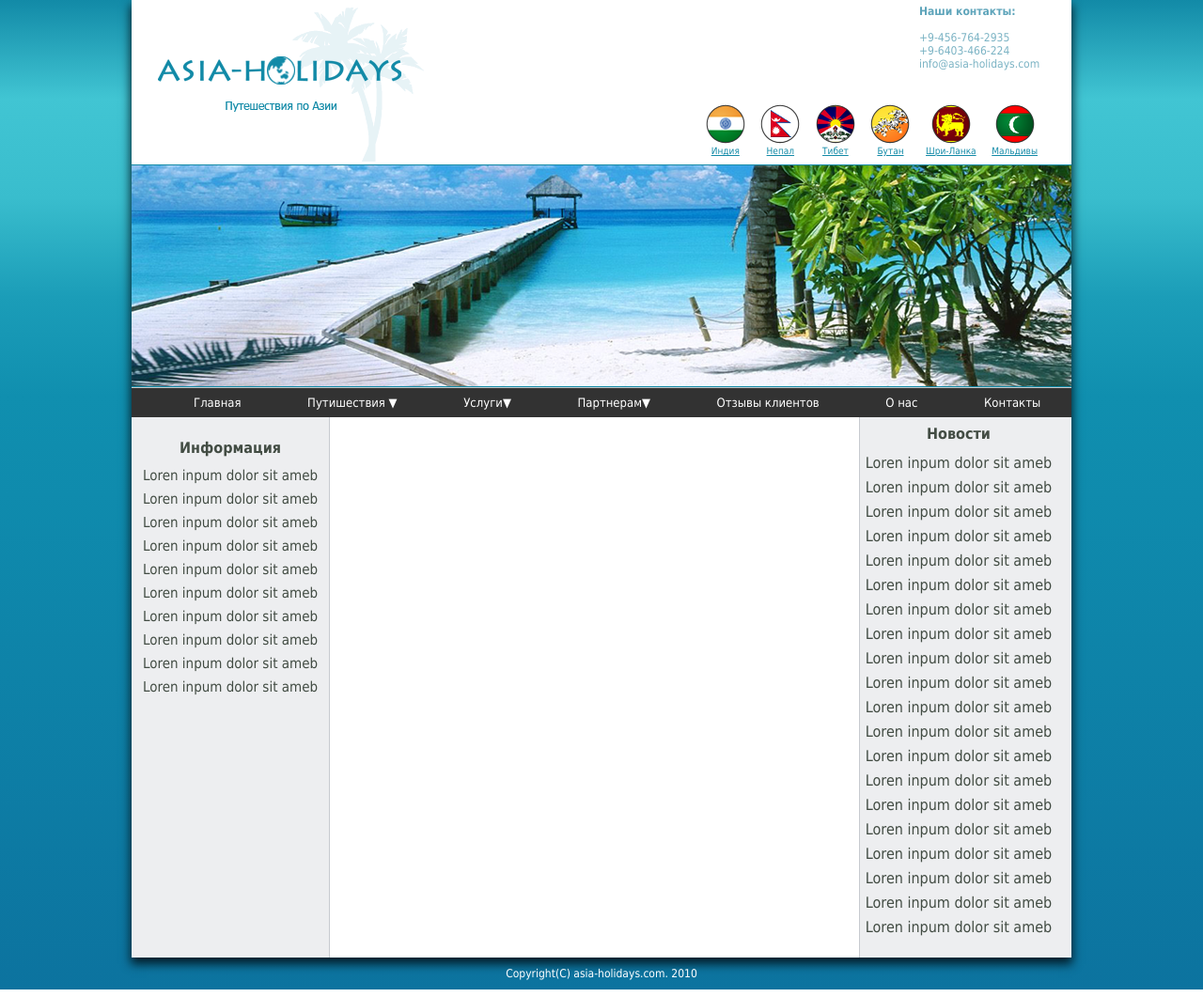
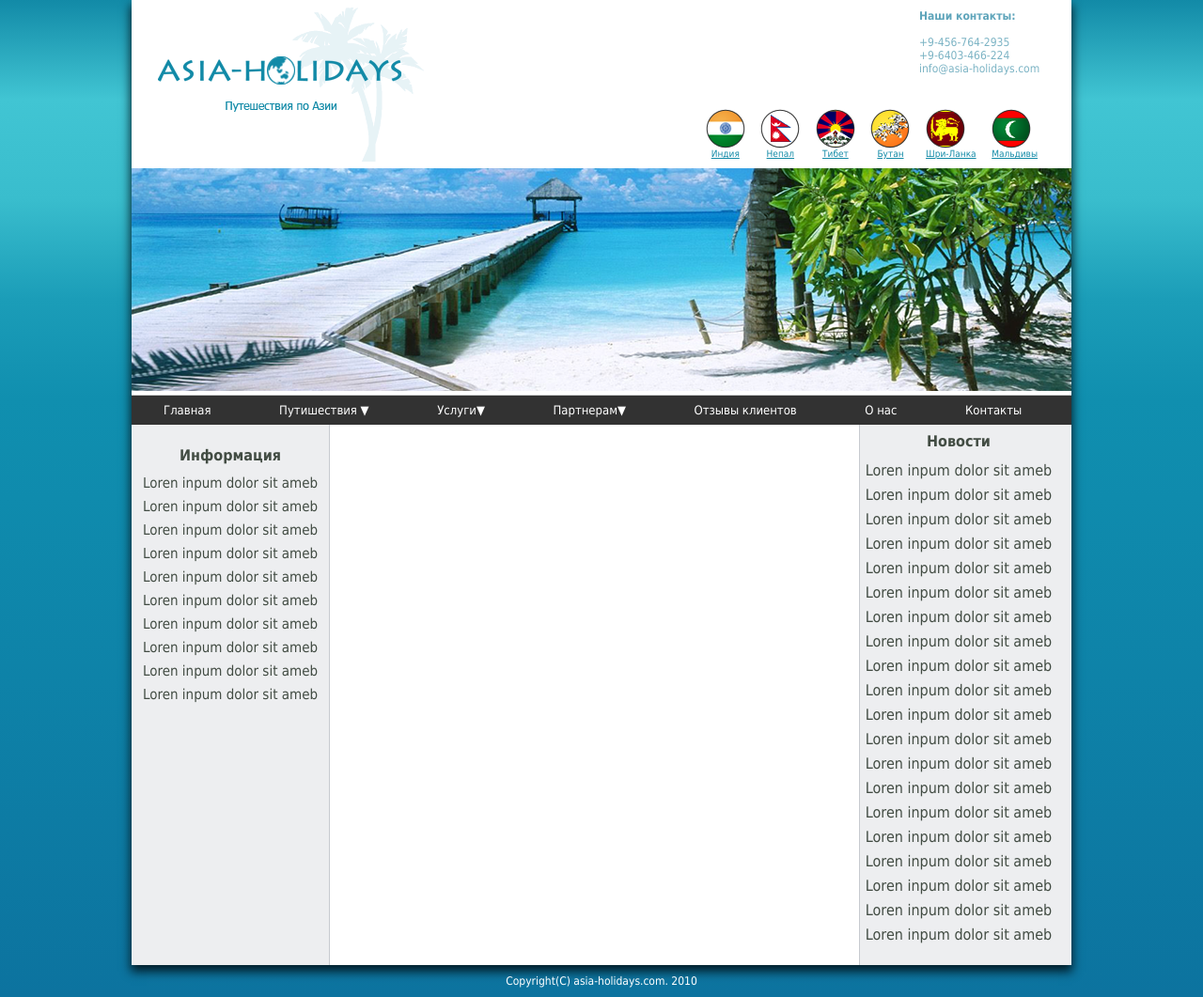
Before and after one commit to EgorZima/Hom-work, a plain HTML site: page Maldivi/index.html in a window 1280 px wide. Shown: the whole page at 94% size. Drawn offline with Linux system fonts and the light colour scheme.

Commit message:
Corrected the code

```diff
--- a/Cadastre/css/style.css
+++ b/Cadastre/css/style.css
@@ -2,25 +2,9 @@
 	margin: 0;
 	padding: 0;
 }
-
-@font-face {
-  font-family: "helvetica";
-  font-weight: normal;
-  font-style: normal;
-  src: url("../fonts/helveticaneue-thin-webfont.eot");
-  src: url("../fonts/helveticaneue-thin-webfont.eot?#iefix") format("embedded-opentype"),
-  url("../fonts/helveticaneue-thin-webfont.woff2") format("woff2"),
-  url("../fonts/helveticaneue-thin-webfont.woff") format("woff"),
-  url("../fonts/helveticaneue-thin-webfont.ttf") format("truetype");
-}
-
-body{
-	 font-family: helvetica, Arial, sans-serif;
-}
-
 .wrapper{
-	width: 1215px;
 	margin: 0 auto;
+	width: 100%
 }
 
 .clearfix{
@@ -28,21 +12,27 @@ body{
 	display: block;
 	clear: both;
 }
+.center{
+	width: 1215px;
+	margin: 0 auto;
+}
 
 .header{
-	width: 1215px;
+	width: 100%;
 	height: 34px;
 	background: url(../img/main-background.jpg);
 }
 
 .main-menu{
 	position: relative;
+	text-align: center;
 }
 
 .menu{
-	float: right;
 	margin: 0;
 	padding: 0;
+	width: 1215px;
+	margin: 0 auto
 }
 
 .menu li{
--- a/FS/css/main.css
+++ b/FS/css/main.css
@@ -208,6 +208,9 @@ input[placeholder] {
 	color: #225874;
 	font-size: 15px;
 }
+.loren{
+	padding-bottom: 12px;
+}
 hr {
 	margin-left: 20px;
 	margin-right: 20px;
--- a/Maldivi/css/main.css
+++ b/Maldivi/css/main.css
@@ -2,6 +2,7 @@
 *{
 	margin: 0;
 	padding: 0;
+
 }
 body{
 	background: #40c6d3;
@@ -56,21 +57,21 @@ header::before {
 .contacts{
 	width: 40%;
 	float: right;
-	padding-top: 5px;
+	padding-top: 10px;
 	padding-right: 32px;
 }
 
-p{
+.number{
     padding-left: 270px;
 	color:#5fa5bb;
 	text-align: left;
 	font-size: 12px;
 }
-p a{
+.number a{
 	color:#7bb3c4;
 	text-decoration: none;
 }
-p a:hover{
+.number a:hover{
 	color:#424c43;
 }
 .menu{
@@ -88,6 +89,7 @@ p a:hover{
 	margin: 0;
 
 	text-align: center;
+	padding-bottom: 10px;
 }
 .menu a{
 	display: block;
@@ -96,12 +98,11 @@ p a:hover{
 	color: #128aa7;
 }
 
-.photo{
-    border-top:1px solid #128aa7;
-	border-bottom:1px solid #128aa7;
-	background:url(../img/photo.png);
-	height: 235px;
+.menu img{
+	display: block;
 }
+
+
 
 .travel-menu{
 	background: #323232;
@@ -119,9 +120,8 @@ p a:hover{
 	color: #fff;
 	text-decoration: none;
 	font-size: 13px;
-	padding-top: 8px;
-	padding-bottom: 8px;
-	padding-left: 66px;
+
+	padding:8px 34px 8px 34px;
 }
 
 .way{
@@ -136,10 +136,12 @@ p a:hover{
 	border-top:1px solid black;
 	box-shadow:  0 5px 10px 0 #404040;
 }
+
 .way li{
 	display: block;
     list-style: none;
 }
+
 .way a{
 	display: block;
 	padding: 0;
@@ -150,6 +152,8 @@ p a:hover{
 .downmenu:hover .way {
 	display: block;
 }
+
+
 .information{
 	float: left;
 	height: 560px;
@@ -161,6 +165,7 @@ p a:hover{
 	border-right: 1px solid #c7cacf;
 	padding-top: 15px;
 	line-height: 25px;
+
 }
 h2 {
 	font-size: 16px;
--- a/Maldivi/index.html
+++ b/Maldivi/index.html
@@ -15,7 +15,7 @@
 							</div>
 
 						<div class="contacts">
-							<p><b>Наши контакты:</b><br>
+							<p class="number"><b>Наши контакты:</b><br>
 								<br>
 
 
@@ -26,18 +26,19 @@
 						</div>
 
 						    <ul class="menu">
-							    <li><a href="#"> <img src="img/india.png" alt="India"><br> Индия</a></li>
-							    <li><a href="#"> <img src="img/nepal.png" alt="Nepal"><br> Непал </a></li>
-							    <li><a href="#"> <img src="img/tybet.png" alt="Tybet"><br> Тибет </a></li>
-							    <li><a href="#"> <img src="img/butan.png" alt="Butan"><br> Бутан </a></li>
-							    <li><a href="#"> <img src="img/lanka.png" alt="Shri-Lanka"><br>Шри-Ланка  </a></li>
-							    <li><a href="#"> <img src="img/maldivi.png" alt="Maldivi"><br>Мальдивы </a></li>
+							    <li><a href="#"> <img src="img/india.png" alt="India"> Индия</a></li>
+							    <li><a href="#"> <img src="img/nepal.png" alt="Nepal"> Непал </a></li>
+							    <li><a href="#"> <img src="img/tybet.png" alt="Tybet"> Тибет </a></li>
+							    <li><a href="#"> <img src="img/butan.png" alt="Butan"> Бутан </a></li>
+							    <li><a href="#"> <img src="img/lanka.png" alt="Shri-Lanka">Шри-Ланка  </a></li>
+							    <li><a href="#"> <img src="img/maldivi.png" alt="Maldivi">Мальдивы </a></li>
 						    </ul>
 					    </div>
 			</header>
 
 					 <div class="content clearfix">
 						<div class="photo">
+							<img src="img/photo.png" alt="photo">
 						</div>
 
 						<ul class="travel-menu">
@@ -61,6 +62,7 @@
 
 						<div class="information">
 							<h2>Информация</h2>
+						    <p class="loren">Loren inpum dolor sit ameb
 						    Loren inpum dolor sit ameb
 						    Loren inpum dolor sit ameb
 						    Loren inpum dolor sit ameb
@@ -69,13 +71,12 @@
 						    Loren inpum dolor sit ameb
 						    Loren inpum dolor sit ameb
 						    Loren inpum dolor sit ameb
-						    Loren inpum dolor sit ameb
-						    Loren inpum dolor sit ameb
+						    Loren inpum dolor sit ameb<p>
 						</div>
 
 						<div class="news">
 							<h2>Новости</h2>
-							Loren inpum dolor sit ameb
+							<p class="loren">Loren inpum dolor sit ameb
 							Loren inpum dolor sit ameb
 							Loren inpum dolor sit ameb
 							Loren inpum dolor sit ameb
@@ -94,8 +95,7 @@
 							Loren inpum dolor sit ameb
 							Loren inpum dolor sit ameb
 							Loren inpum dolor sit ameb
-
-							Loren inpum dolor sit ameb
+							Loren inpum dolor sit ameb</p>
 						</div>
 					</div>
 				</div>
```
Also changed, not shown: Cadastre/index.html (+6 -2 lines), FS/index.html (+16 -16 lines), 1 other file.
